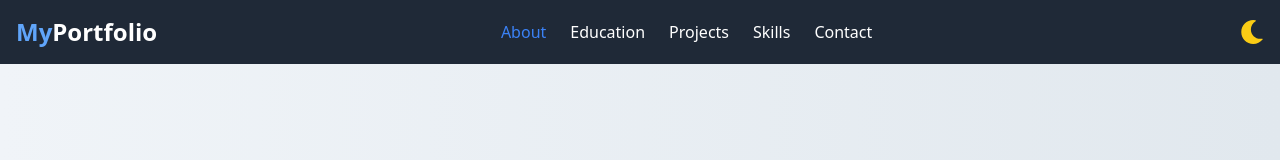
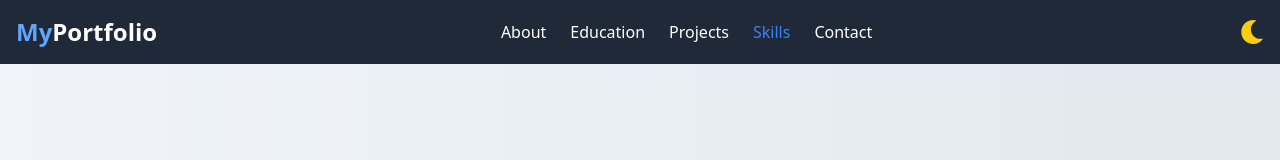
Before and after one commit to ShriHari1307/Portfolio, a React (Vite) app: page / in a window 1280 px wide. Shown: the top 160 px of the page. Built offline with nearby package versions, Linux system fonts and the light colour scheme.

Commit message:
fixed the active sessions while scrolling issue

```diff
--- a/src/App.jsx
+++ b/src/App.jsx
@@ -5,7 +5,6 @@ import Projects from "./Component/Projects";
 import { useState, useEffect } from "react";
 import Skills from "./Component/Skills";
 import Education from "./Component/Education";
-// import Blogs from "./Component/Blogs";
 import Preloader from "./Component/Preloader";
 
 export default function App() {
@@ -40,7 +39,7 @@ export default function App() {
       });
     }
     setIsMenuOpen(false);
-    setActiveSection(id); // Manually update activeSection when scrolling through menu
+    setActiveSection(id);
   };
 
   const toggleMenu = () => {
@@ -48,24 +47,34 @@ export default function App() {
   };
 
   useEffect(() => {
-    const observer = new IntersectionObserver(
-      (entries) => {
-        entries.forEach((entry) => {
-          if (entry.isIntersecting) {
-            setActiveSection(entry.target.id);
-          }
-        });
-      },
-      { threshold: 0.5 } // Adjusted to trigger when at least 50% of the section is in view
-    );
+    const handleScrollSpy = () => {
+      const sections = document.querySelectorAll("section");
+      const scrollPosition = window.scrollY + window.innerHeight / 2;
 
-    const sections = document.querySelectorAll("section");
-    sections.forEach((section) => {
-      observer.observe(section);
-    });
+      sections.forEach((section) => {
+        const sectionTop = section.offsetTop;
+        const sectionBottom = sectionTop + section.offsetHeight;
 
-    return () => observer.disconnect();
+        if (scrollPosition >= sectionTop && scrollPosition < sectionBottom) {
+          setActiveSection(section.id);
+        }
+      });
+    };
+
+    window.addEventListener("scroll", handleScrollSpy);
+    // Initial check
+    handleScrollSpy();
+
+    return () => window.removeEventListener("scroll", handleScrollSpy);
   }, []);
+
+  const navItems = [
+    { id: "about", label: "About" },
+    { id: "education", label: "Education" },
+    { id: "projects", label: "Projects" },
+    { id: "skills", label: "Skills" },
+    { id: "contact", label: "Contact" },
+  ];
 
   return (
     <div>
@@ -73,19 +82,16 @@ export default function App() {
         <Preloader onFinish={handlePreloaderFinish} />
       ) : (
         <>
-          {/* Header */}
           <header
             className={`fixed w-full z-10 top-0 p-4 ${
               isDarkMode ? "bg-gray-900 text-white" : "bg-gray-800 text-white"
             }`}
           >
             <div className="container mx-auto flex items-center justify-between">
-              {/* Logo */}
               <a href="#" className="text-2xl font-bold">
                 <span className="text-blue-400">My</span>Portfolio
               </a>
 
-              {/* Mobile Menu Toggle */}
               <button
                 className="block md:hidden text-white focus:outline-none"
                 onClick={toggleMenu}
@@ -93,55 +99,24 @@ export default function App() {
                 <FaBars size={24} />
               </button>
 
-              {/* Navigation */}
               <nav
                 className={`absolute md:static bg-gray-800 md:bg-transparent top-14 left-0 w-full md:w-auto md:flex items-center space-y-4 md:space-y-0 space-x-0 md:space-x-6 p-4 md:p-0 transition-all duration-300 ${
                   isMenuOpen ? "block" : "hidden"
-                }`}
+                } md:flex`}
               >
-                <button
-                  className={`block w-full md:inline hover:text-blue-400 ${
-                    activeSection === "about" ? "text-blue-500" : ""
-                  }`}
-                  onClick={() => handleScroll("about")}
-                >
-                  About
-                </button>
-                <button
-                  className={`block w-full md:inline hover:text-blue-400 ${
-                    activeSection === "education" ? "text-blue-500" : ""
-                  }`}
-                  onClick={() => handleScroll("education")}
-                >
-                  Education
-                </button>
-                <button
-                  className={`block w-full md:inline hover:text-blue-400 ${
-                    activeSection === "projects" ? "text-blue-500" : ""
-                  }`}
-                  onClick={() => handleScroll("projects")}
-                >
-                  Projects
-                </button>
-                <button
-                  className={`block w-full md:inline hover:text-blue-400 ${
-                    activeSection === "skills" ? "text-blue-500" : ""
-                  }`}
-                  onClick={() => handleScroll("skills")}
-                >
-                  Skills
-                </button>
-                <button
-                  className={`block w-full md:inline hover:text-blue-400 ${
-                    activeSection === "contact" ? "text-blue-500" : ""
-                  }`}
-                  onClick={() => handleScroll("contact")}
-                >
-                  Contact
-                </button>
+                {navItems.map((item) => (
+                  <button
+                    key={item.id}
+                    className={`block w-full md:inline transition-colors duration-200 hover:text-blue-400 ${
+                      activeSection === item.id ? "text-blue-500" : "text-white"
+                    }`}
+                    onClick={() => handleScroll(item.id)}
+                  >
+                    {item.label}
+                  </button>
+                ))}
               </nav>
 
-              {/* Dark Mode Toggle Button */}
               <button
                 onClick={toggleDarkMode}
                 className="text-yellow-400 hover:text-yellow-500 ml-6"
@@ -151,21 +126,20 @@ export default function App() {
             </div>
           </header>
 
-          {/* Sections */}
           <main className="pt-20 md:pt-16">
-            <section id="about">
+            <section id="about" className="min-h-screen">
               <About isDarkMode={isDarkMode} />
             </section>
-            <section id="education">
+            <section id="education" className="min-h-screen">
               <Education handleScroll={handleScroll} isDarkMode={isDarkMode} />
             </section>
-            <section id="projects">
+            <section id="projects" className="min-h-screen">
               <Projects isDarkMode={isDarkMode} />
             </section>
-            <section id="skills">
+            <section id="skills" className="min-h-screen">
               <Skills isDarkMode={isDarkMode} />
             </section>
-            <section id="contact">
+            <section id="contact" className="min-h-screen">
               <Contact isDarkMode={isDarkMode} />
             </section>
           </main>
```
